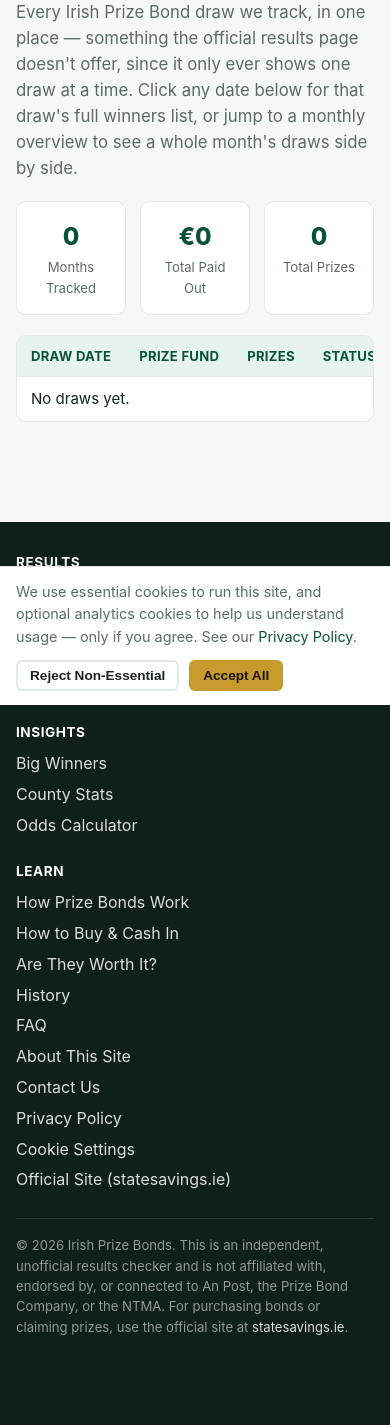
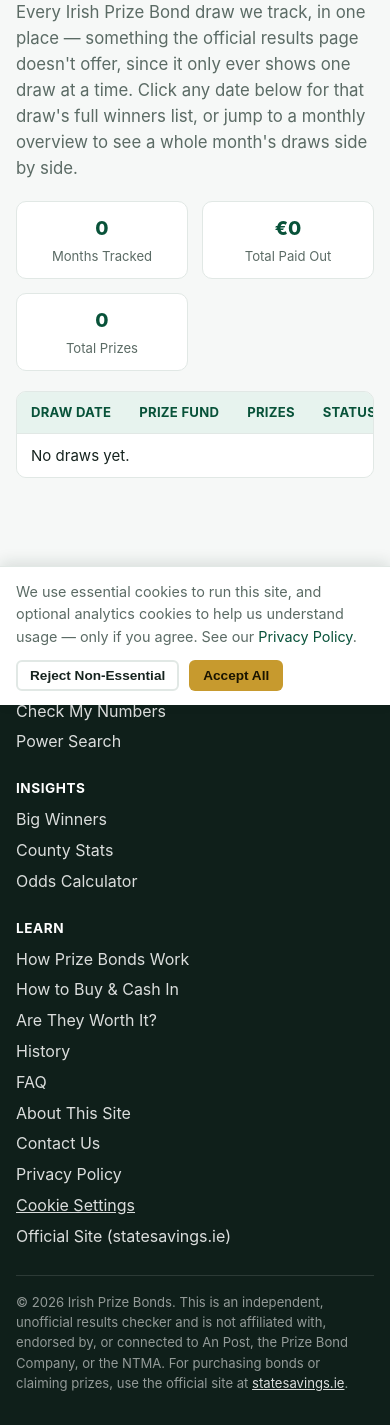
Before and after one commit to umarsharjeel/irishprizebonds, a CodeIgniter app: page /results/archive/ in a window 390 px wide. Shown: the part 139-1564 px from the top of the page. Before the commit the page ends 1474 px from the top, so only its background shows below. Run offline with CodeIgniter, Linux system fonts and the light colour scheme; data that the repository does not hold is empty.

Commit message:
css and page speed fixes

```diff
--- a/application/views/home.php
+++ b/application/views/home.php
@@ -15,7 +15,7 @@
 
 	<div class="grid-2">
 		<div class="card">
-			<h3>Last Draw</h3>
+			<h2>Last Draw</h2>
 			<?php if ($last_draw): ?>
 				<p>
 					<a href="<?php echo base_url(); ?>results/view/<?php echo $last_draw->draw_date; ?>/">
@@ -60,7 +60,7 @@
 		</div>
 
 		<div class="card">
-			<h3>Next Draw</h3>
+			<h2>Next Draw</h2>
 			<?php if ($next_draw): ?>
 				<p>
 					<a href="<?php echo base_url(); ?>results/view/<?php echo $next_draw->draw_date; ?>/">
--- a/application/views/results_archive.php
+++ b/application/views/results_archive.php
@@ -22,7 +22,7 @@
 	}
 	?>
 
-	<div class="stat-grid" style="grid-template-columns: repeat(3,1fr); max-width:600px;">
+	<div class="stat-grid stat-grid-3">
 		<div class="stat-tile">
 			<div class="value"><?php echo count($months); ?></div>
 			<div class="label">Months Tracked</div>
--- a/application/views/results_month.php
+++ b/application/views/results_month.php
@@ -12,7 +12,7 @@
 
 	<p class="text-muted">Every Irish Prize Bond draw held in <?php echo $month_label; ?>, with prize funds and winner counts. Click any draw for the full winners list.</p>
 
-	<div class="stat-grid" style="grid-template-columns: repeat(3,1fr); max-width:600px;">
+	<div class="stat-grid stat-grid-3">
 		<div class="stat-tile">
 			<div class="value"><?php echo count($draws); ?></div>
 			<div class="label">Draws Held</div>
--- a/application/views/website/footer.php
+++ b/application/views/website/footer.php
@@ -30,7 +30,7 @@
 						<li><a href="<?php echo base_url(); ?>about/">About This Site</a></li>
 						<li><a href="<?php echo base_url(); ?>contact-us/">Contact Us</a></li>
 						<li><a href="<?php echo base_url(); ?>privacy-policy/">Privacy Policy</a></li>
-						<li><a href="javascript:void(0);" id="cookie-settings-link">Cookie Settings</a></li>
+						<li><button type="button" id="cookie-settings-link" class="link-button">Cookie Settings</button></li>
 						<li><a href="https://www.statesavings.ie/prize-bonds" target="_blank" rel="noopener">Official Site (statesavings.ie)</a></li>
 					</ul>
 				</div>
--- a/assets/css/site.css
+++ b/assets/css/site.css
@@ -67,6 +67,23 @@
 p { margin: 0 0 14px; }
 a { color: var(--color-primary-dark); text-decoration: none; }
 a:hover { text-decoration: underline; }
+/* In-content links must be distinguishable by more than colour (WCAG 1.4.1) */
+main p a,
+.content-page-body a,
+.faq-item a,
+.site-footer .fine-print a { text-decoration: underline; }
+
+/* Anchor-styled control: renders like a link, stays a real <button> for a11y/SEO */
+.link-button {
+	background: none;
+	border: 0;
+	padding: 0;
+	font: inherit;
+	color: inherit;
+	text-decoration: underline;
+	cursor: pointer;
+}
+.site-footer .link-button { color: rgba(255,255,255,0.85); }
 .text-muted { color: var(--color-text-muted); }
 
 /* ---------- Header / nav ---------- */
@@ -244,7 +261,8 @@
 	padding: 20px;
 	margin-bottom: 20px;
 }
-.card h3 { margin-top: 0; }
+.card h2, .card h3 { margin-top: 0; }
+.card h2 { font-size: 1.2rem; }
 
 .grid-2 {
 	display: grid;
@@ -400,15 +418,25 @@
 @media (min-width: 640px) {
 	.stat-grid { grid-template-columns: repeat(4, 1fr); }
 }
+/* 3-up layout: stays 2 columns on mobile so wide currency values don't overflow */
+.stat-grid-3 { max-width: 600px; }
+@media (min-width: 640px) {
+	.stat-grid-3 { grid-template-columns: repeat(3, 1fr); }
+}
 .stat-tile {
 	background: var(--color-surface);
 	border: 1px solid var(--color-border);
 	border-radius: var(--radius);
 	padding: 16px;
 	text-align: center;
+	min-width: 0;
 }
-.stat-tile .value { font-size: 1.5rem; font-weight: 800; color: var(--color-primary-dark); }
+.stat-tile .value { font-size: 1.5rem; font-weight: 800; color: var(--color-primary-dark); overflow-wrap: anywhere; }
 .stat-tile .label { font-size: 0.82rem; color: var(--color-text-muted); margin-top: 2px; }
+@media (max-width: 480px) {
+	.stat-tile { padding: 12px; }
+	.stat-tile .value { font-size: 1.2rem; }
+}
 
 /* ---------- Leaderboard bars ---------- */
 
```
